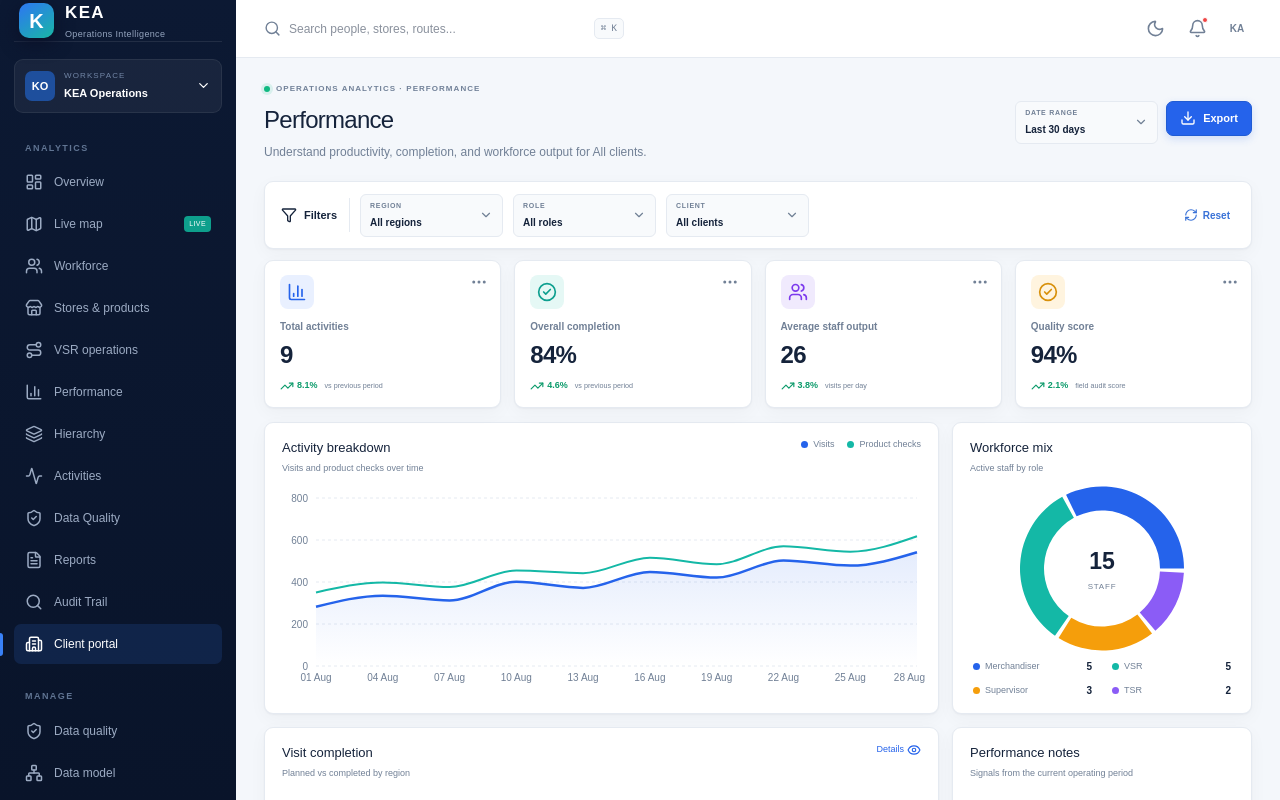
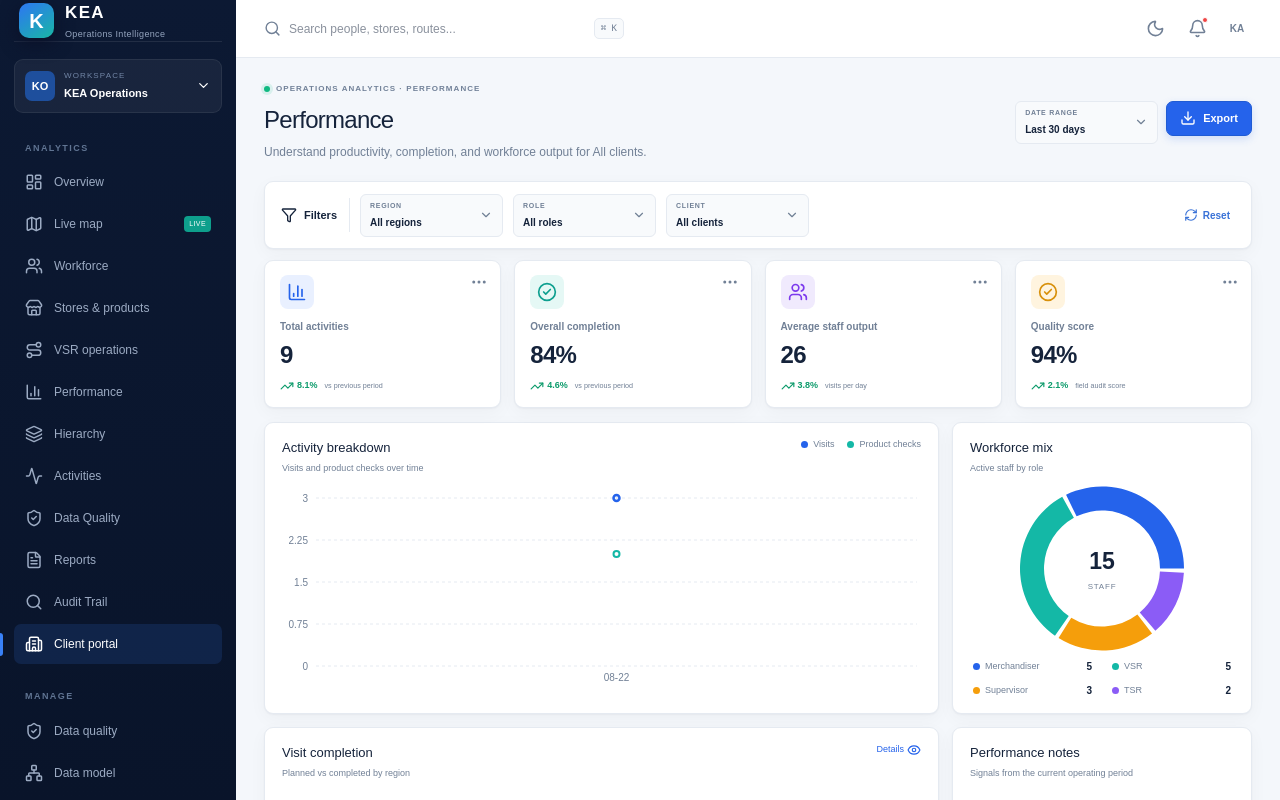
Before and after one commit to Tpsalm/kea-ops-dashboard, a Next.js app: page /client-portal in a window 1280 px wide. Shown: the top 800 px of the page. Built offline with nearby package versions, Linux system fonts and the light colour scheme.

Commit message:
Apply client filters across dashboard analytics

```diff
--- a/src/app/client-portal/page.tsx
+++ b/src/app/client-portal/page.tsx
@@ -7,7 +7,6 @@ import { Area, AreaChart, Bar, BarChart, CartesianGrid, Cell, Pie, PieChart, Res
 import { AppShell } from "../../components/app-shell";
 import { FilterBar, KpiGrid, PageHeading, SelectBox } from "../shared";
 import { activities as allActivities, allStaff, clients, products as allProducts, stores as allStores, type Client } from "../hierarchy-data";
-import { activityData as fieldActivityData } from "../data";
 
 const OperationsMap = dynamic(() => import("../operations-map"), { ssr: false, loading: () => <div className="map-loading">Loading map...</div> });
 const colors = ["#2563eb", "#14b8a6", "#f59e0b", "#8b5cf6"];
@@ -23,11 +22,32 @@ export default function ClientPortalPage() {
   const [detail, setDetail] = useState<{ title: string; text: string } | null>(null);
   const client = useMemo<Client>(() => clientFilter === "All clients" ? { id: "all", name: "All clients", sector: "All projects", stores: allStores.length, completion: "", status: "Active" } : clients.find(item => item.name === clientFilter) ?? clients[0], [clientFilter]);
   const staff = useMemo(() => allStaff.filter(item => (clientFilter === "All clients" || item.clientId === client.id) && (region === "All regions" || item.region === region) && (role === "All roles" || item.role === role)), [client, clientFilter, region, role]);
-  const stores = useMemo(() => allStores.filter(item => (clientFilter === "All clients" || item.clientId === client.id) && (region === "All regions" || item.region === region)), [client, clientFilter, region]);
+  const stores = useMemo(() => allStores.filter(item => {
+    if (clientFilter !== "All clients" && item.clientId !== client.id) return false;
+    if (region !== "All regions" && item.region !== region) return false;
+    if (role === "All roles") return true;
+    if (role === "Merchandiser") return staff.some(member => member.id === item.merchandiserId);
+    if (role === "Supervisor") return staff.some(member => member.id === item.supervisorId);
+    if (role === "TSR") return staff.some(member => member.id === item.tsrId);
+    return staff.some(member => member.role === "VSR" && member.territory === item.territory);
+  }), [client, clientFilter, region, role, staff]);
   const products = useMemo(() => allProducts.filter(item => stores.some(store => store.id === item.storeId)), [stores]);
-  const activities = useMemo(() => allActivities.filter(item => staff.some(member => member.id === item.staffId)), [staff]);
+  const activities = useMemo(() => {
+    const latest = Math.max(...allActivities.map(item => Date.parse(item.date)));
+    const rangeDays = dateRange === "Today" ? 1 : dateRange === "Last 7 days" ? 7 : dateRange === "This quarter" ? 92 : 30;
+    return allActivities.filter(item => staff.some(member => member.id === item.staffId) && latest - Date.parse(item.date) < rangeDays * 24 * 60 * 60 * 1000);
+  }, [dateRange, staff]);
   const completion = average(staff.map(item => item.completion));
-  const activityTrend = fieldActivityData;
+  const activityTrend = useMemo(() => {
+    const daily = new Map<string, { day: string; visits: number; checks: number }>();
+    activities.forEach(activity => {
+      const entry = daily.get(activity.date) ?? { day: activity.date.slice(5), visits: 0, checks: 0 };
+      if (activity.type === "Store visit") entry.visits += 1;
+      if (activity.type === "Product check") entry.checks += 1;
+      daily.set(activity.date, entry);
+    });
+    return [...daily.values()].sort((a, b) => a.day.localeCompare(b.day));
+  }, [activities]);
   const workforceMix = ["Merchandiser", "VSR", "Supervisor", "TSR"].map(role => ({ name: role, value: staff.filter(item => item.role === role).length }));
   const completionByRegion = [...new Set(stores.map(store => store.region))].map(region => ({ name: region, planned: stores.filter(store => store.region === region).length + 2, completed: stores.filter(store => store.region === region && store.status === "Healthy").length + 1 }));
   const kpis = [
```
